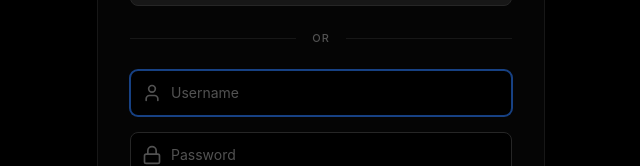
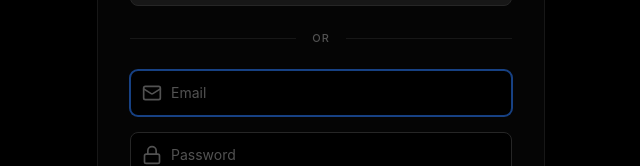
Before and after one commit to hububiq/ft_transcendence_chess, a React (Vite) app in the folder frontend/: page /login in a window 1280 px wide. Shown: the part 321-487 px from the top of the page, without its empty margins (319-959 px from the left). Built offline with nearby package versions, Linux system fonts and the light colour scheme; no server answers.

Commit message:
Fix: Reverted back login logic. User logs with email and password

```diff
--- a/frontend/src/features/auth/hooks/useLogin.ts
+++ b/frontend/src/features/auth/hooks/useLogin.ts
@@ -5,7 +5,7 @@ import { loginRequest, fetchCurrentUser } from "../api/authService";
 import { useAuth } from "../context/AuthProvider";
 
 interface LoginCredentials {
-  username: string;
+  email: string;
   password: string;
 }
 
--- a/frontend/src/pages/auth/LoginPage.tsx
+++ b/frontend/src/pages/auth/LoginPage.tsx
@@ -1,4 +1,4 @@
-import { User, Lock, ArrowRight } from "lucide-react";
+import { Mail, Lock, ArrowRight } from "lucide-react";
 import gitHubLogo from "../../assets/github.svg";
 import React, { useState, useRef, useEffect } from "react";
 import { useLogin } from "../../features/auth/hooks/useLogin";
@@ -13,7 +13,7 @@ const Login = () => {
   const userRef = useRef<HTMLInputElement | null>(null);
   const errRef = useRef<HTMLParagraphElement | null>(null);
 
-  const [username, setUsername] = useState("");
+  const [email, setEmail] = useState("");
   const [password, setPassword] = useState("");
 
   const { errMsg, executeLogin } = useLogin();
@@ -21,7 +21,7 @@ const Login = () => {
 
   const handleSubmit = async (e: React.SyntheticEvent) => {
     e.preventDefault();
-    await executeLogin({ username, password });
+    await executeLogin({ email, password });
   };
 
   useEffect(() => {
@@ -77,19 +77,18 @@ const Login = () => {
               </div>
             )}
 
-            {/* Username */}
+            {/* Email */}
             <div className="relative">
               <div className="absolute inset-y-0 left-0 pl-3 flex items-center pointer-events-none">
-                <User className="w-5 h-5 text-neutral-600" />
+                <Mail className="w-5 h-5 text-neutral-600" />
               </div>
               <input
-                type="text"
-                id="username"
+                type="email"
+                id="email"
                 ref={userRef}
-                onChange={(e) => setUsername(e.target.value)}
+                onChange={(e) => setEmail(e.target.value)}
                 required
-                autoComplete="username"
-                placeholder="Username"
+                placeholder="Email"
                 className="w-full bg-black border border-neutral-800 rounded-lg py-3 pl-10 pr-4 text-neutral-200 placeholder:text-neutral-600 focus:outline-none focus:border-blue-500/50 focus:ring-1 focus:ring-blue-500/50 transition-all text-sm"
               />
             </div>
```
